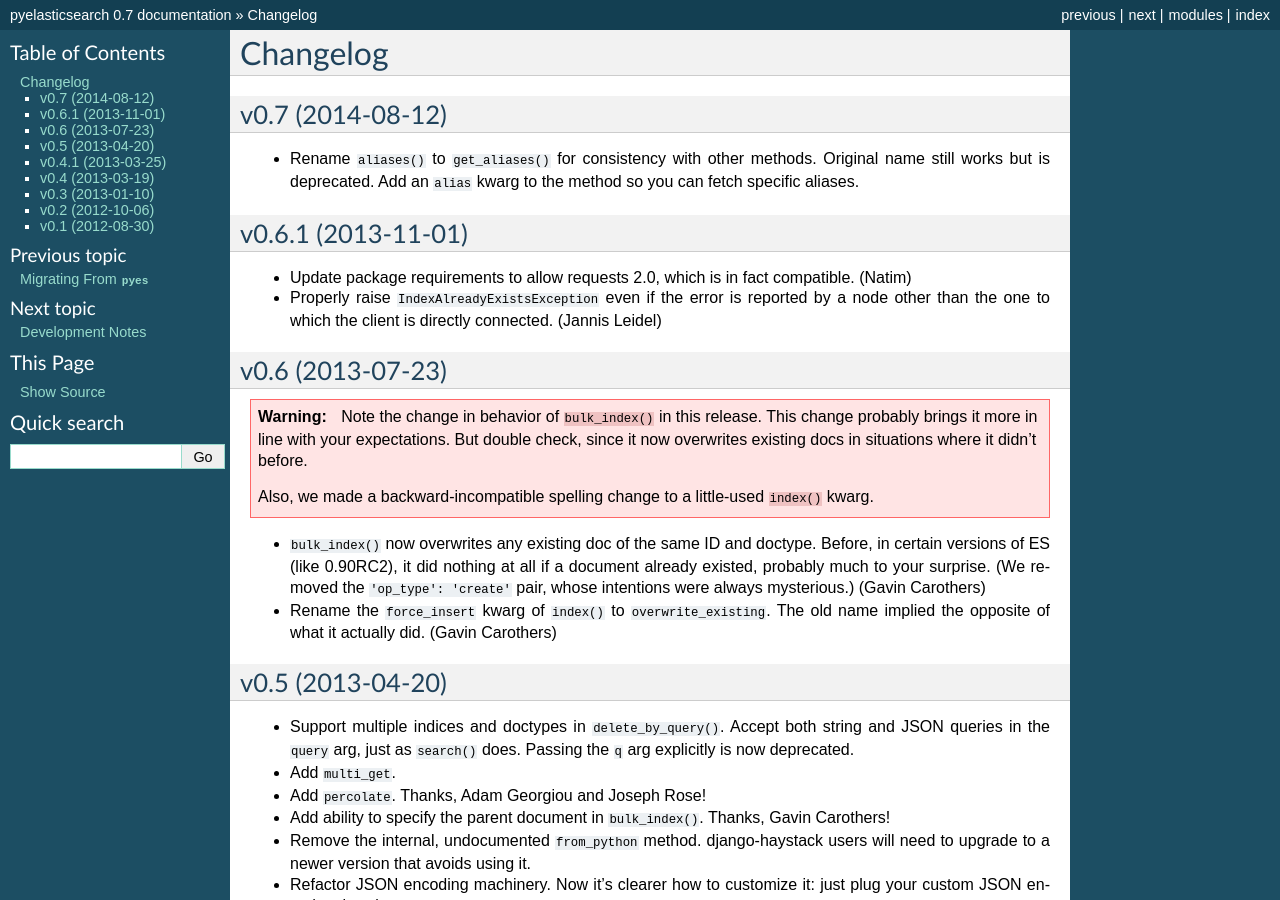
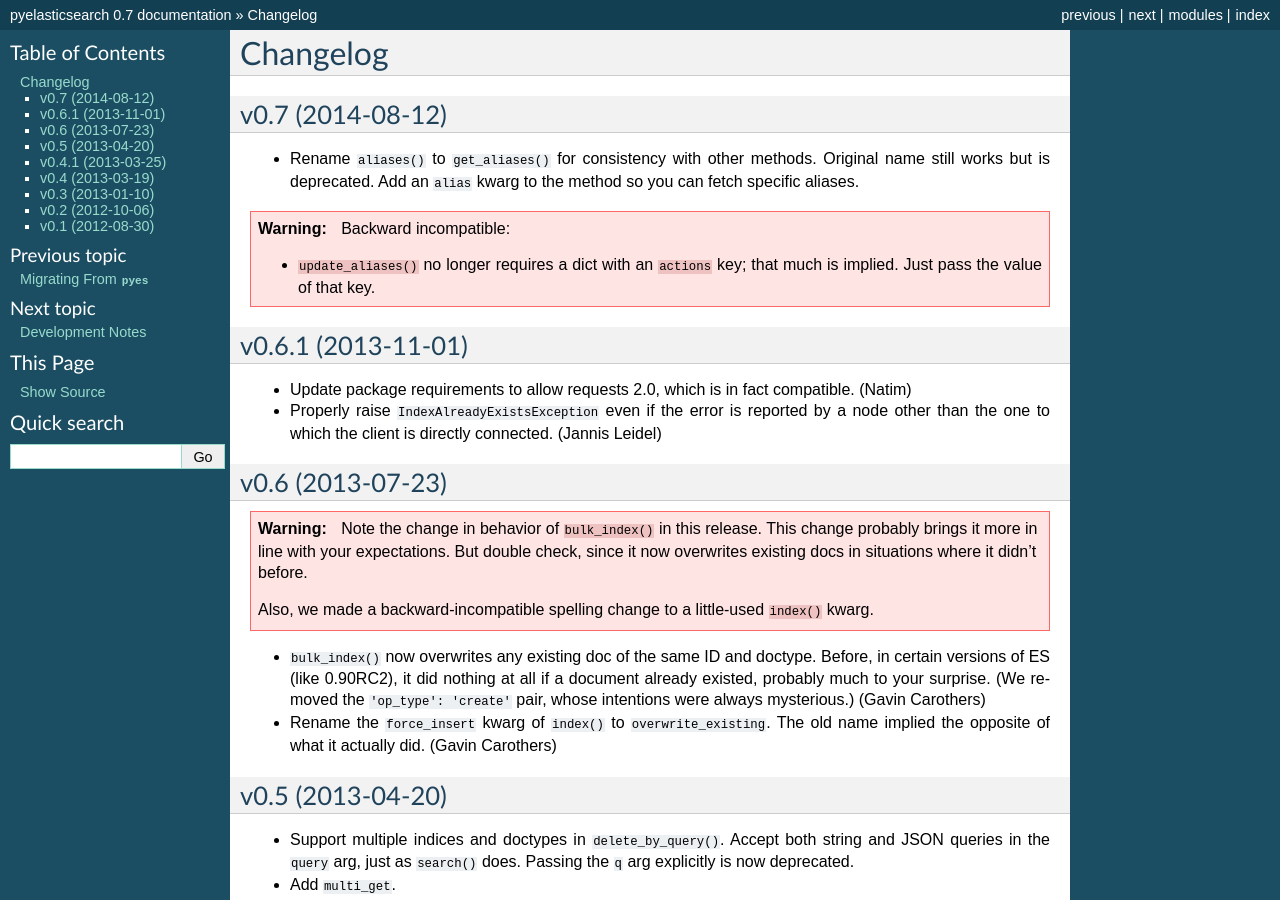
Before and after one commit to pyelasticsearch/pyelasticsearch, a Sphinx documentation site: the page built from docs/source/changelog.rst, in a window 1280 px wide and 900 px high. Built offline with Sphinx 7.4.7, drawn with Linux system fonts in a browser that asks for light colours.

Commit message:
``update_aliases()`` no longer requires a dict with an ``actions`` key; that much is implied.

```diff
--- a/docs/source/changelog.rst
+++ b/docs/source/changelog.rst
@@ -7,6 +7,15 @@
 * Rename ``aliases()`` to ``get_aliases()`` for consistency with other
   methods. Original name still works but is deprecated. Add an ``alias`` kwarg
   to the method so you can fetch specific aliases.
+
+.. warning::
+
+  Backward incompatible:
+
+  * ``update_aliases()`` no longer requires a dict with an ``actions`` key;
+    that much is implied. Just pass the value of that key.
+
+
 v0.6.1 (2013-11-01)
 -------------------
 
```
Also changed, not shown: 1 other file.
